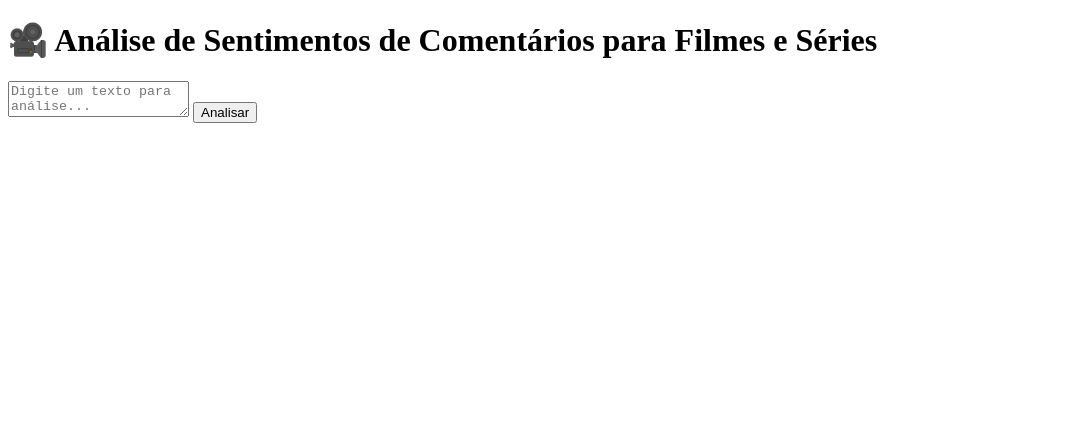
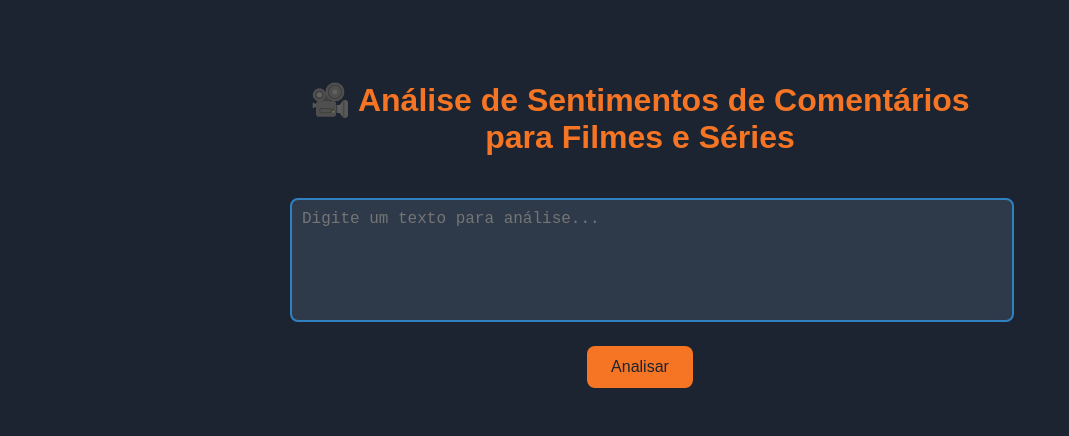
Before and after one commit to alvesmariadefatima/analise-sentimentos-filmes-series, a plain HTML site: page frontend/index.html in a window 1280 px wide. Shown: the whole page, without its empty margins (0-1069 px from the left). Drawn offline with Linux system fonts and the light colour scheme.

Commit message:
Update index.html

```diff
--- a/frontend/index.html
+++ b/frontend/index.html
@@ -4,11 +4,90 @@
     <meta charset="UTF-8">
     <meta name="viewport" content="width=device-width, initial-scale=1.0">
     <title>Análise de Sentimentos de Filmes e Séries</title>
-    <link rel="stylesheet" href="/frontend/styles.css">
+    <link rel="stylesheet" href="C:\Users\arthu\Desktop\vital topicos\projeto.css">
+    <style>
+        :root {
+            --fundo: #1B2430;
+            --laranja: #f57524;
+            --azul-claro: #3081bf;
+            --texto: #ffffff;
+        }
+
+        body {
+            font-family: Arial, sans-serif;
+            margin: 0;
+            background-color: var(--fundo);
+            color: var(--texto);
+        }
+
+        .container {
+            max-width: 700px;
+            margin: 40px auto;
+            padding: 20px;
+            text-align: center;
+        }
+
+        .filme-img {
+            width: 250px;
+            margin: 20px auto;
+            border-radius: 10px;
+            box-shadow: 0 4px 10px rgba(0, 0, 0, 0.4);
+        }
+
+        h1 {
+            color: var(--laranja);
+        }
+
+        textarea {
+            width: 100%;
+            height: 100px;
+            margin-top: 20px;
+            padding: 10px;
+            font-size: 16px;
+            resize: none;
+            border: 2px solid var(--azul-claro);
+            border-radius: 8px;
+            background-color: #2e3a4a;
+            color: var(--texto);
+        }
+
+        textarea:focus {
+            outline: none;
+            border-color: var(--laranja);
+        }
+
+        button {
+            margin-top: 20px;
+            padding: 12px 24px;
+            background-color: var(--laranja);
+            color: var(--fundo);
+            border: none;
+            cursor: pointer;
+            border-radius: 8px;
+            font-size: 16px;
+            transition: background-color 0.3s;
+        }
+
+        button:hover {
+            background-color: var(--azul-claro);
+            color: #fff;
+        }
+
+        #result {
+            margin-top: 25px;
+            font-weight: bold;
+            font-size: 18px;
+            color: var(--laranja);
+        }
+    </style>
 </head>
 <body>
     <div class="container">
         <h1>🎥 Análise de Sentimentos de Comentários para Filmes e Séries</h1>
+
+        <!-- Exemplo de imagem (opcional) -->
+        <!-- <img src="URL_DA_IMAGEM" alt="Filme" class="filme-img"> -->
+
         <textarea id="userInput" placeholder="Digite um texto para análise..."></textarea>
         <button onclick="analyzeSentiment()">Analisar</button>
         <p id="result"></p>
```
